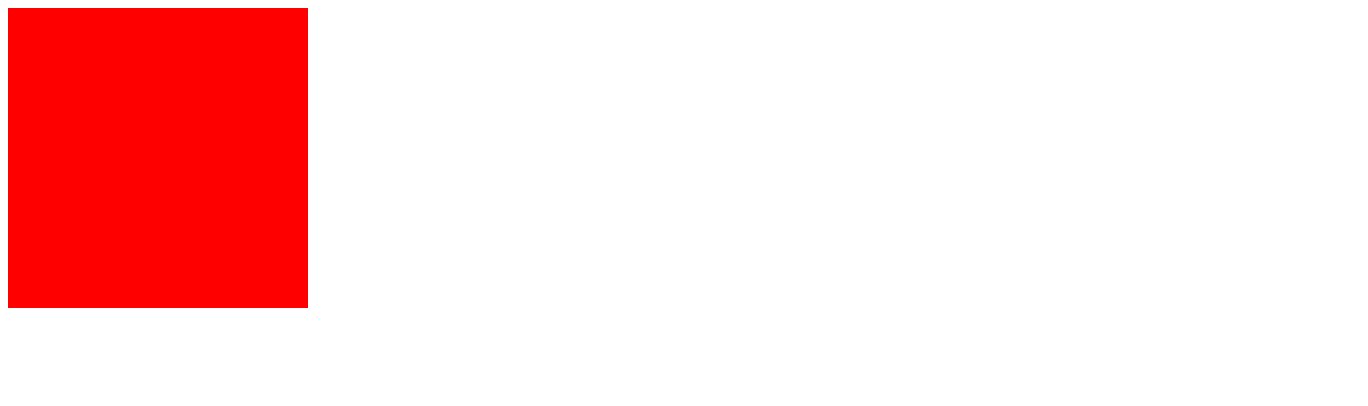
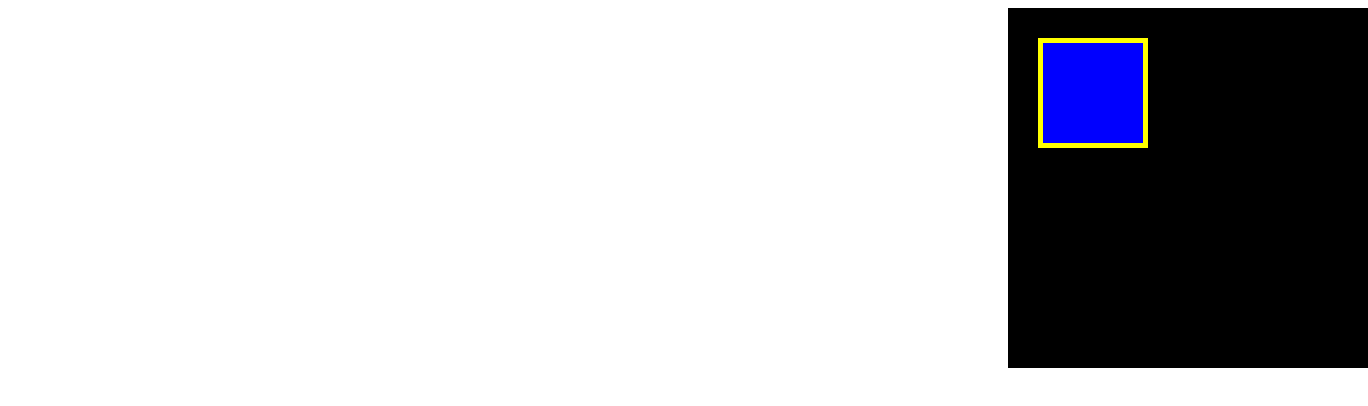
Before and after one commit to miranop/practice-HTML, a plain HTML site: page box/box.html in a window 1280 px wide. Shown: the whole page, 1368 px wide, since content can reach past the window. Drawn offline with Linux system fonts and the light colour scheme.

Commit message:
[Finish]1-3

```diff
--- a/box/box.css
+++ b/box/box.css
@@ -1,5 +1,13 @@
 .box1{
   width:300px;
   height:300px;
-  background-color: red;
+  background-color: black;
+  margin-left:1000px;
+  padding:30px;
 }
+.box2{
+  width:100px;
+  height:100px;
+  background-color:blue;
+  border:5px solid yellow;
+}
--- a/box/box.html
+++ b/box/box.html
@@ -7,6 +7,8 @@
 
   </head>
   <body>
-    <div class="box1"></div>
+    <div class="box1">
+     <div class="box2"></div>
+    </div>
   </body>
 </html>
```
